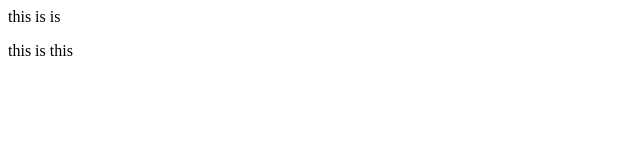
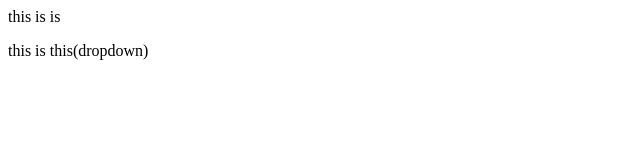
Before and after one commit to ZawarKhan486/localrepo, a plain HTML site: page index.html in a window 1280 px wide. Shown: the full height of the page, 0-640 px from the left. Drawn offline with Linux system fonts and the light colour scheme.

Commit message:
Dropdown

```diff
--- a/index.html
+++ b/index.html
@@ -1,2 +1,2 @@
 <p> this is is</p>
-<p>this is this</p>
+<p>this is this(dropdown)</p>
```
